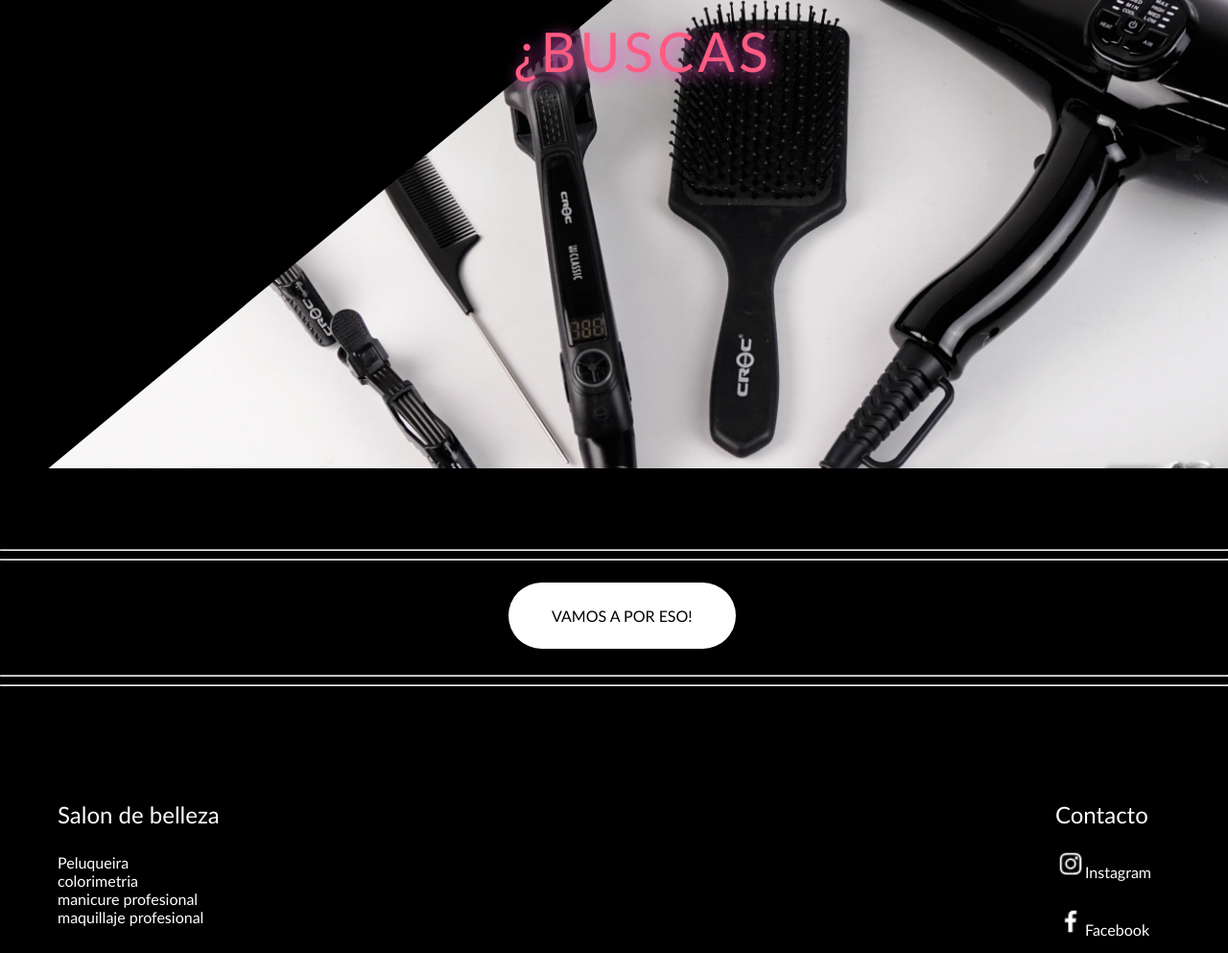
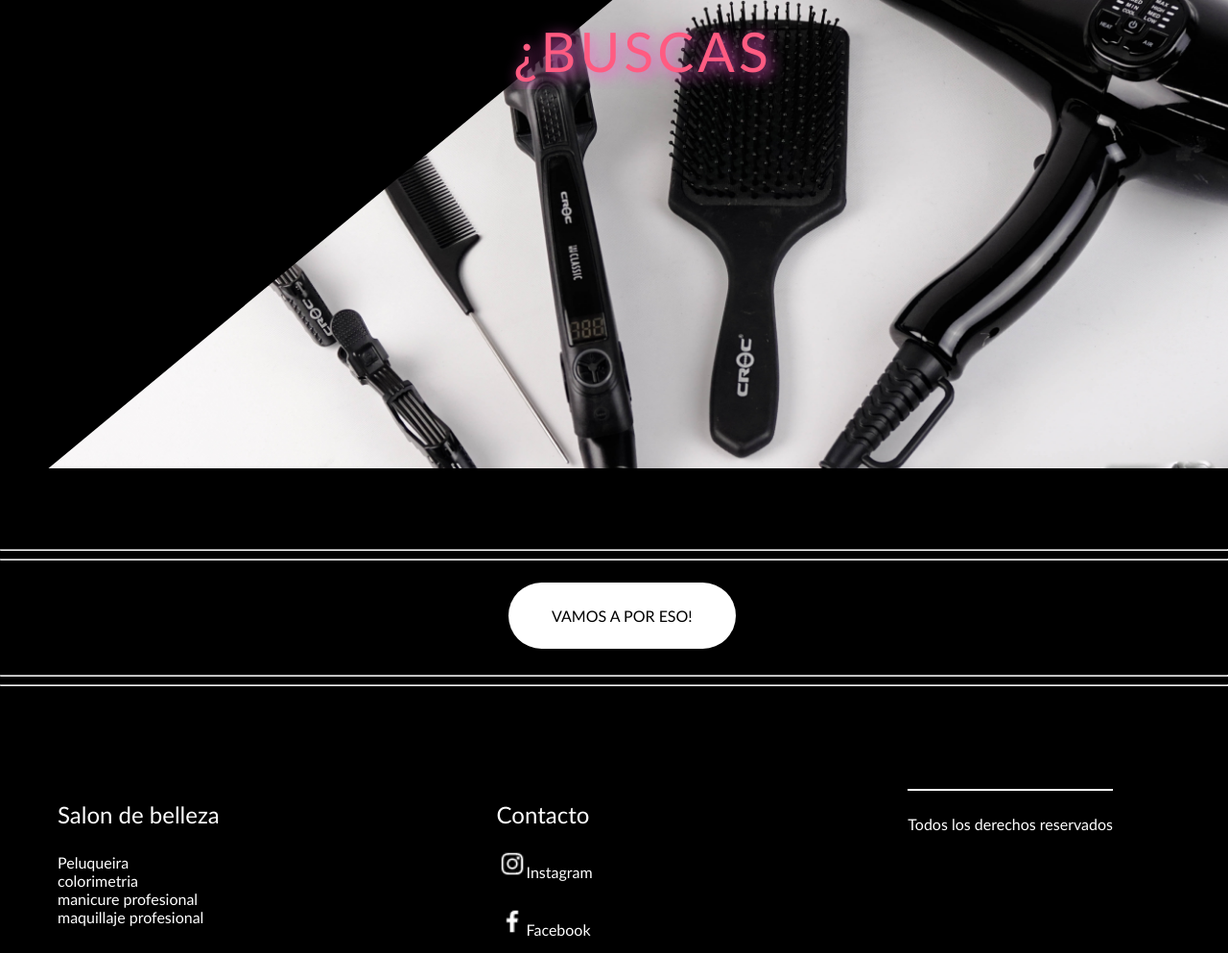
Before and after one commit to haiquel/Poec, a plain HTML site: page index.html in a window 1280 px wide. Shown: the part 247-1240 px from the top of the page at 96% size. Drawn offline with Linux system fonts and the light colour scheme.

Commit message:
Footer- Derechos

```diff
--- a/index.html
+++ b/index.html
@@ -65,9 +65,14 @@
 
                 <a href="https://www.instagram.com/fjstylo.cm/"><img src="./Imagenes/logo-insta.png">Instagram</a>
                 <a href="https://www.facebook.com/profile.php?id=100063582728412"><img src="./Imagenes/logo-face.png">Facebook</a>
-            </div>
+         </div>
+
+            <div class="derechos">
+            <hr>
+            <p>Todos los derechos reservados</p>
+        </div>
+
     </footer>
-
 
 </body>
 </html>
```
